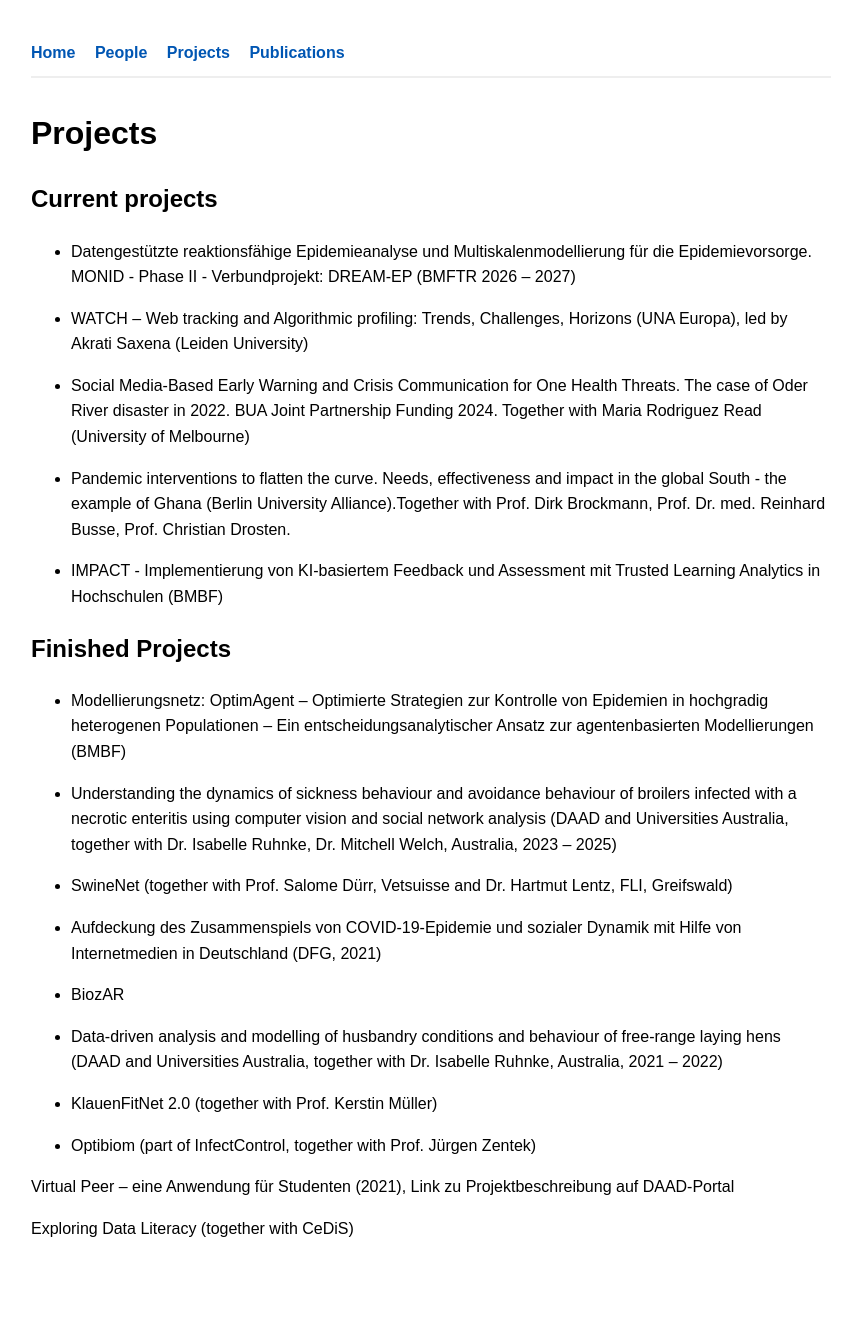
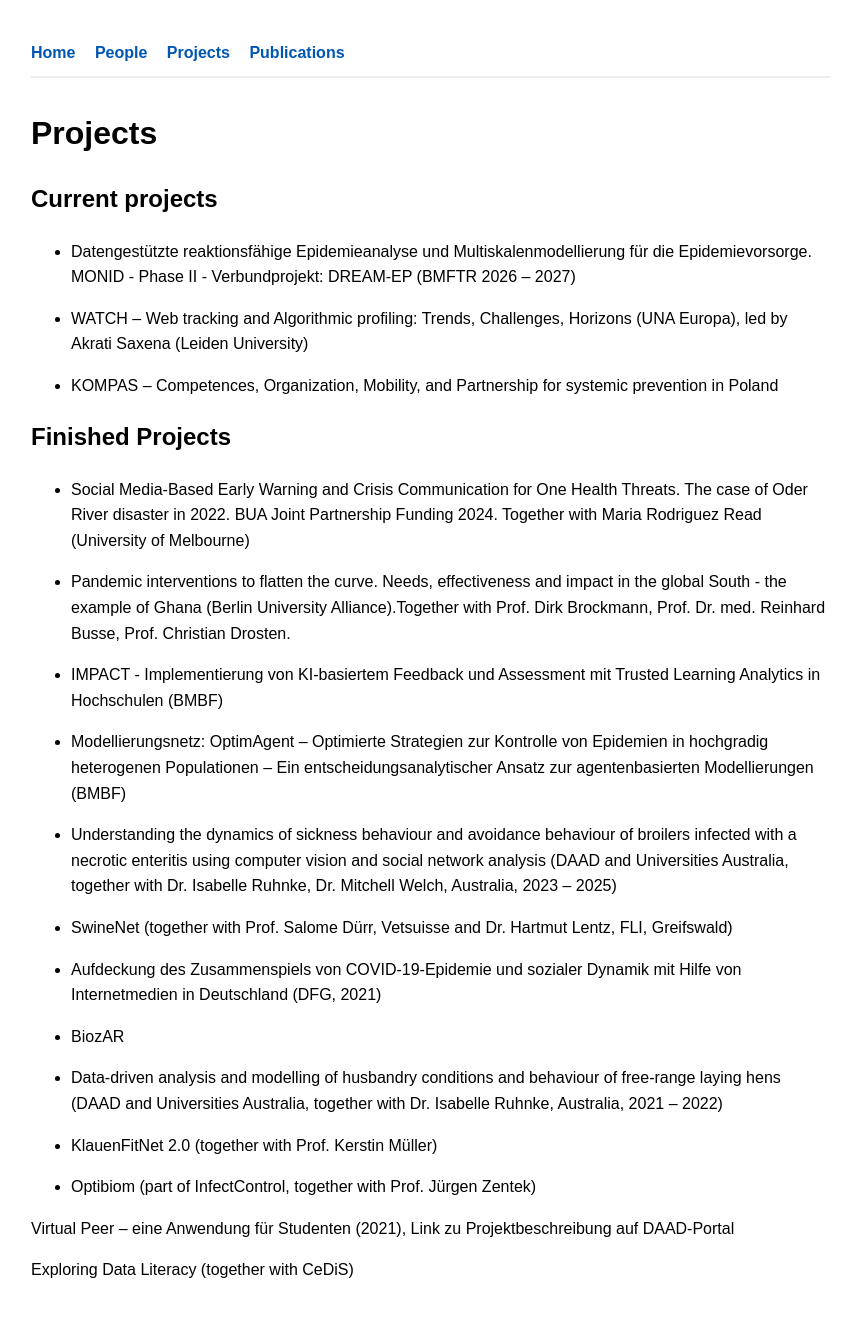
Before and after one commit to vitaly-belik/sysmod.github.io, a Jekyll site: the page built from projects.md, in a window 1280 px wide. Shown: the whole page, without its empty margins (209-1065 px from the left). Built offline with Jekyll 4.4.1, drawn with Linux system fonts in a browser that asks for light colours; our own code applies the rules of GitHub Pages for plain Markdown files; before the commit the page ends 1281 px from its top, so only the background shows below that.

Commit message:
Add KOMPAS project to ongoing projects list
Added a new project KOMPAS focused on systemic prevention in Poland.

```diff
--- a/projects.md
+++ b/projects.md
@@ -9,14 +9,15 @@ layout: default
 
 * WATCH – Web tracking and Algorithmic profiling: Trends, Challenges, Horizons (UNA Europa), led by Akrati Saxena (Leiden University)
 
+* KOMPAS – Competences, Organization, Mobility, and Partnership for systemic prevention in Poland
+
+## Finished Projects
 
 * Social Media-Based Early Warning and Crisis Communication for One Health Threats. The case of Oder River disaster in 2022. BUA Joint Partnership Funding 2024. Together with Maria Rodriguez Read  (University of Melbourne)
 
 * Pandemic interventions to flatten the curve. Needs, effectiveness and impact in the global South - the example of Ghana (Berlin University Alliance).Together with Prof. Dirk Brockmann, Prof. Dr. med. Reinhard Busse, Prof. Christian Drosten.
 
 * IMPACT - Implementierung von KI-basiertem Feedback und Assessment mit Trusted Learning Analytics in Hochschulen (BMBF)
-
-## Finished Projects
 
 * Modellierungsnetz: OptimAgent – Optimierte Strategien zur Kontrolle von Epidemien in hochgradig heterogenen Populationen – Ein entscheidungsanalytischer Ansatz zur agentenbasierten Modellierungen (BMBF)
 
```
